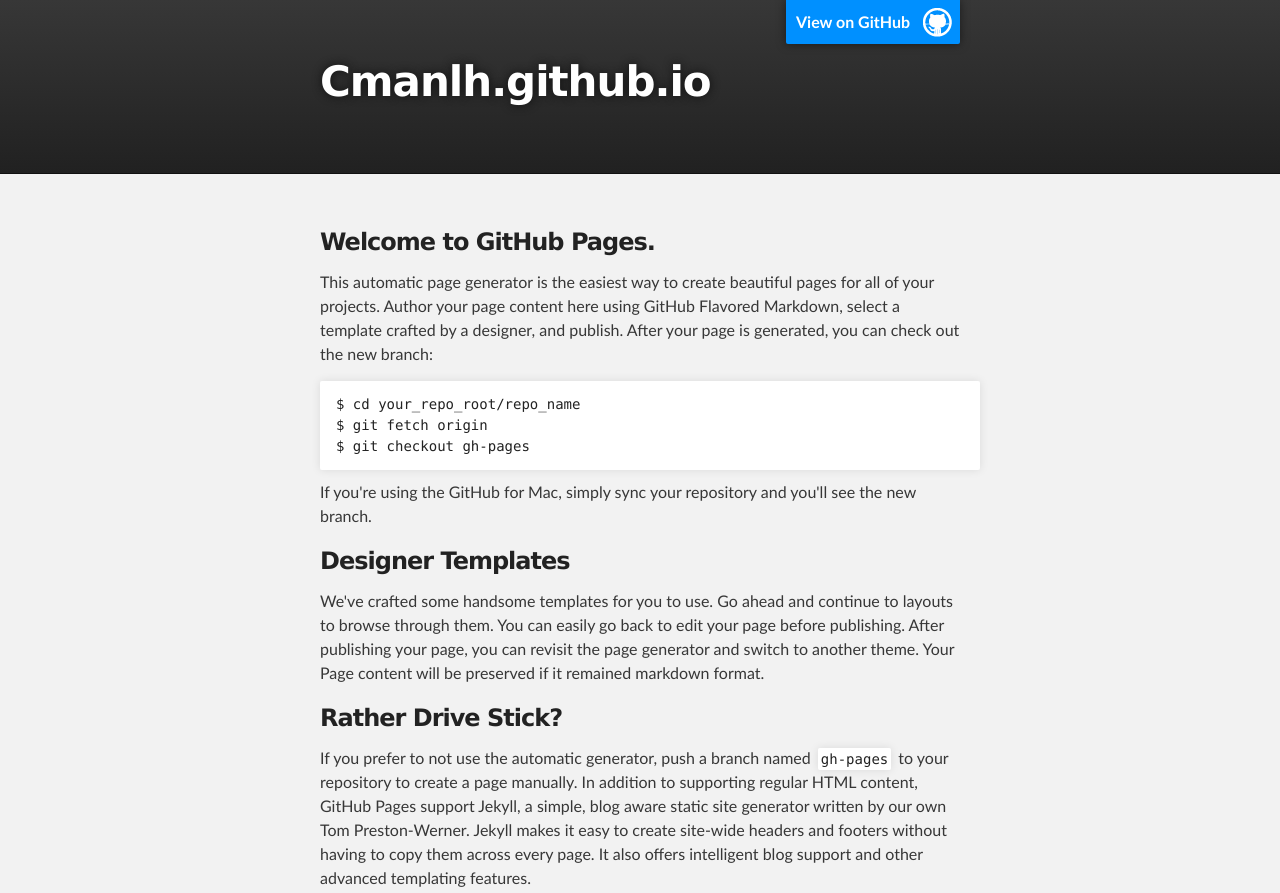
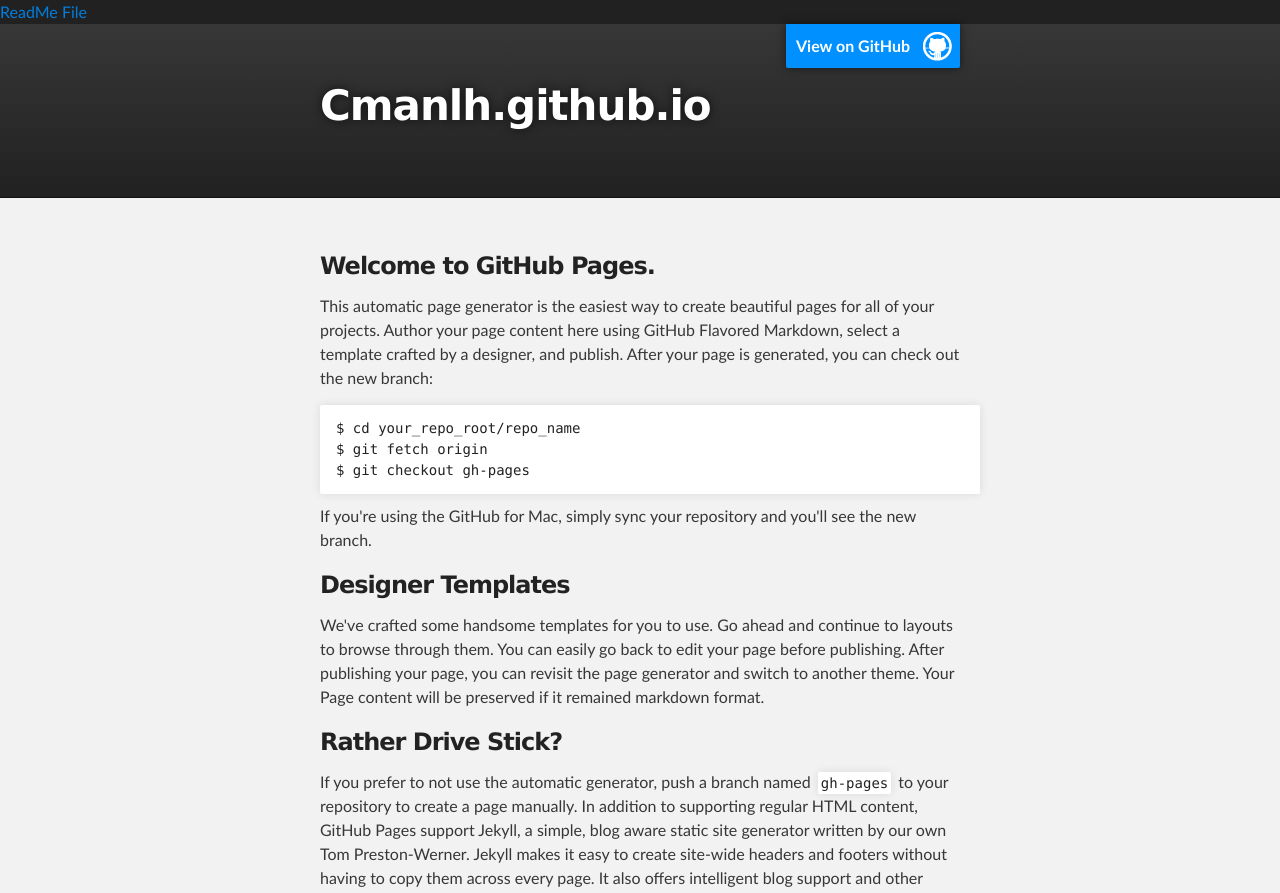
Before and after one commit to cmanlh/cmanlh.github.io, a plain HTML site: page index.html in a window 1280 px wide. Shown: the top 893 px of the page. Drawn offline with Linux system fonts and the light colour scheme.

Commit message:
Update index.html

```diff
--- a/index.html
+++ b/index.html
@@ -12,7 +12,7 @@
   </head>
 
   <body>
-
+<a href="readme.md">ReadMe File</a>
     <!-- HEADER -->
     <div id="header_wrap" class="outer">
         <header class="inner">
```
